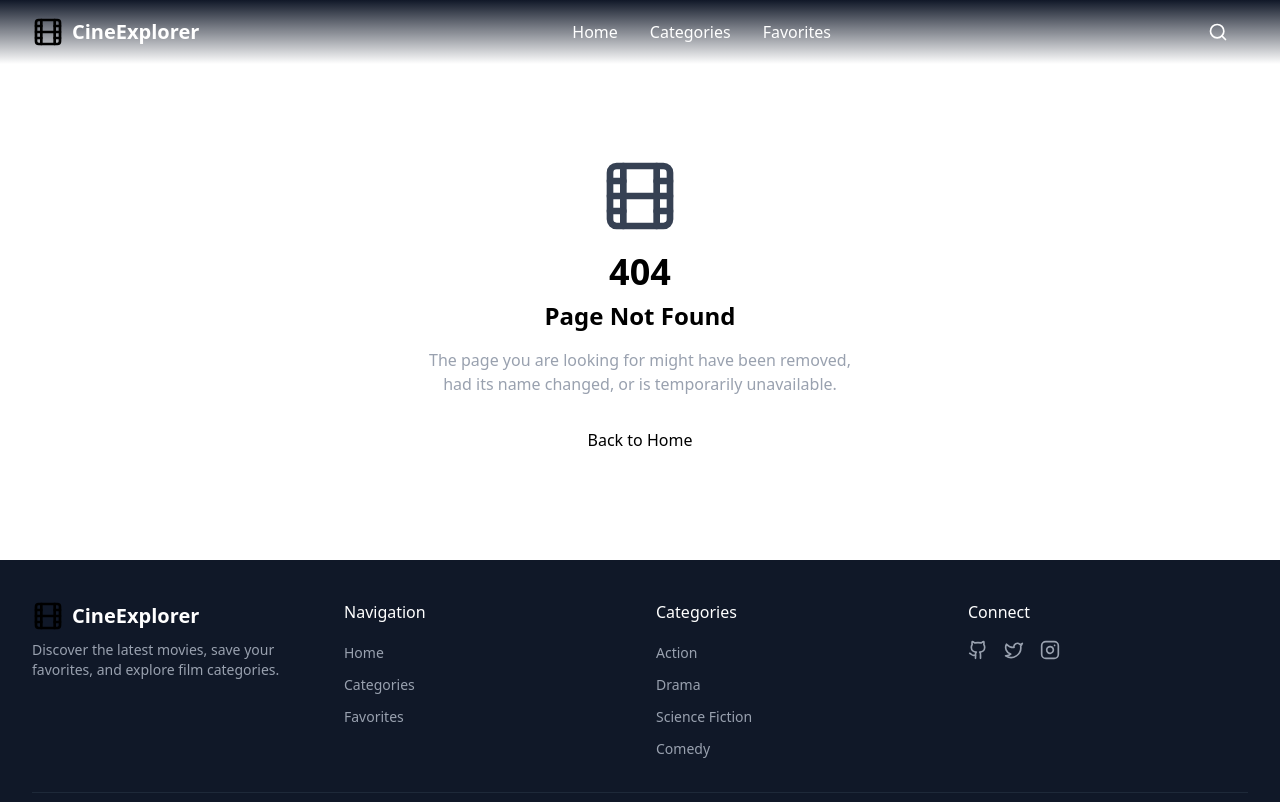
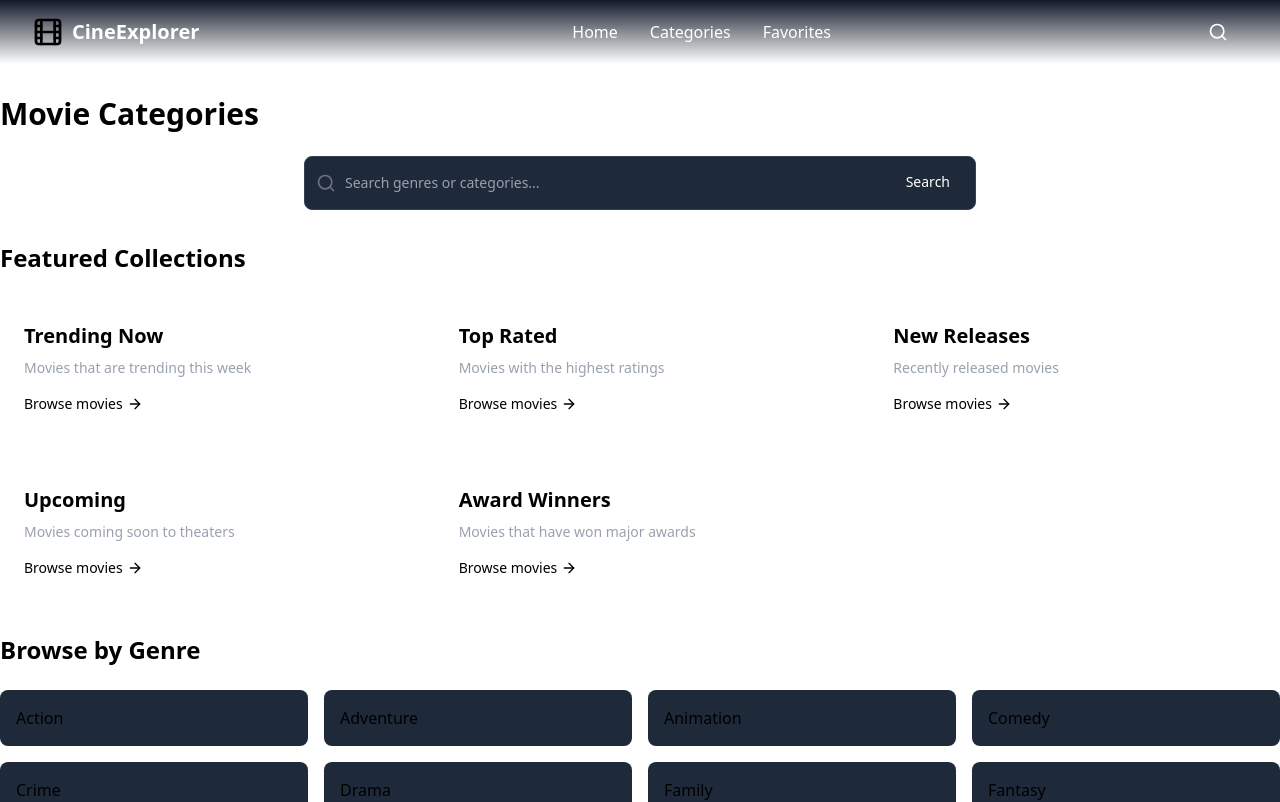
Before and after one commit to mateobetancurb/the-movies-app, a Next.js app: page /categories in a window 1280 px wide. Before the commit this address had no page. Shown: the top 802 px of the page. Built offline with nearby package versions, Linux system fonts and the light colour scheme.

Commit message:
feat: create Categories page component for displaying movie categories and genres with search functionality

```diff
--- /dev/null
+++ b/app/categories/page.tsx
@@ -0,0 +1,148 @@
+"use client";
+
+import React, { useState, useEffect } from "react";
+import { useSearchParams } from "next/navigation";
+import {
+	genres,
+	movieCategories,
+	getMoviesByCategory,
+	getMoviesByGenre,
+} from "../../src/data/movies";
+import MovieGrid from "../../src/components/movies/MovieGrid";
+import CategoryCard from "../../src/components/categories/CategoryCard";
+import GenresList from "../../src/components/categories/GenresList";
+import SearchBar from "../../src/components/ui/SearchBar";
+import { motion } from "framer-motion";
+
+const Categories: React.FC = () => {
+	const searchParams = useSearchParams();
+	const [selectedCategoryId, setSelectedCategoryId] = useState<number | null>(
+		null
+	);
+	const [selectedGenreId, setSelectedGenreId] = useState<number | null>(null);
+	const [searchQuery, setSearchQuery] = useState("");
+
+	useEffect(() => {
+		const categoryId = searchParams.get("id");
+		const genreId = searchParams.get("genre");
+
+		if (categoryId) {
+			setSelectedCategoryId(parseInt(categoryId));
+			setSelectedGenreId(null);
+		} else if (genreId) {
+			setSelectedGenreId(parseInt(genreId));
+			setSelectedCategoryId(null);
+		} else {
+			setSelectedCategoryId(null);
+			setSelectedGenreId(null);
+		}
+	}, [location.search]);
+
+	const handleSearch = (query: string) => {
+		setSearchQuery(query);
+		if (query) {
+			setSelectedCategoryId(null);
+			setSelectedGenreId(null);
+		}
+	};
+
+	const selectedCategory = selectedCategoryId
+		? movieCategories.find((cat) => cat.id === selectedCategoryId)
+		: null;
+
+	const selectedGenre = selectedGenreId
+		? genres.find((genre) => genre.id === selectedGenreId)
+		: null;
+
+	const getDisplayMovies = () => {
+		if (selectedCategoryId) {
+			return getMoviesByCategory(selectedCategoryId);
+		}
+
+		if (selectedGenreId) {
+			return getMoviesByGenre(selectedGenreId);
+		}
+
+		if (searchQuery) {
+			return genres
+				.filter((genre) =>
+					genre.name.toLowerCase().includes(searchQuery.toLowerCase())
+				)
+				.flatMap((genre) => getMoviesByGenre(genre.id));
+		}
+
+		return [];
+	};
+
+	const displayMovies = getDisplayMovies();
+
+	return (
+		<motion.div
+			initial={{ opacity: 0 }}
+			animate={{ opacity: 1 }}
+			transition={{ duration: 0.5 }}
+			className="container-page pt-24"
+		>
+			<motion.h1
+				initial={{ opacity: 0, y: -20 }}
+				animate={{ opacity: 1, y: 0 }}
+				transition={{ duration: 0.5, delay: 0.2 }}
+				className="text-3xl font-bold mb-6"
+			>
+				Movie Categories
+			</motion.h1>
+
+			<motion.div
+				initial={{ opacity: 0, y: 20 }}
+				animate={{ opacity: 1, y: 0 }}
+				transition={{ duration: 0.5, delay: 0.3 }}
+				className="mb-8"
+			>
+				<SearchBar
+					onSearch={handleSearch}
+					placeholder="Search genres or categories..."
+				/>
+			</motion.div>
+
+			{!selectedCategoryId && !selectedGenreId && !searchQuery && (
+				<>
+					<section className="my-8">
+						<motion.h2
+							initial={{ opacity: 0, y: -20 }}
+							animate={{ opacity: 1, y: 0 }}
+							transition={{ duration: 0.5, delay: 0.4 }}
+							className="text-2xl font-bold mb-6"
+						>
+							Featured Collections
+						</motion.h2>
+						<div className="grid grid-cols-1 sm:grid-cols-2 md:grid-cols-3 gap-6">
+							{movieCategories.map((category, index) => (
+								<CategoryCard
+									key={category.id}
+									category={category}
+									index={index}
+								/>
+							))}
+						</div>
+					</section>
+
+					<GenresList genres={genres} title="Browse by Genre" />
+				</>
+			)}
+
+			{(selectedCategoryId || selectedGenreId || searchQuery) && (
+				<MovieGrid
+					movies={displayMovies}
+					title={
+						selectedCategory?.name ||
+						selectedGenre?.name ||
+						`Search results for "${searchQuery}"`
+					}
+					emptyMessage="No movies found in this category"
+				/>
+			)}
+		</motion.div>
+	);
+};
+
+export default Categories;
```
